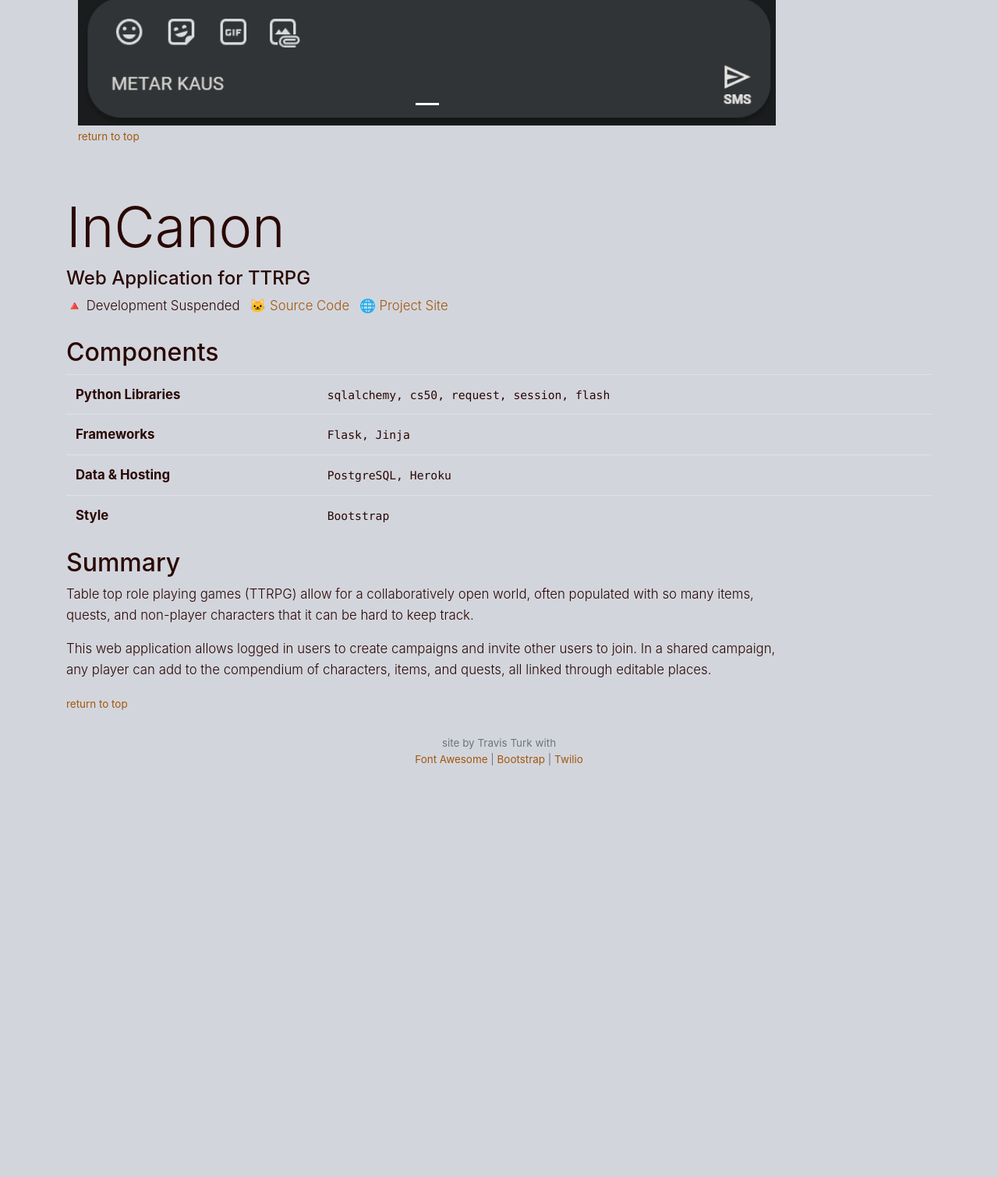
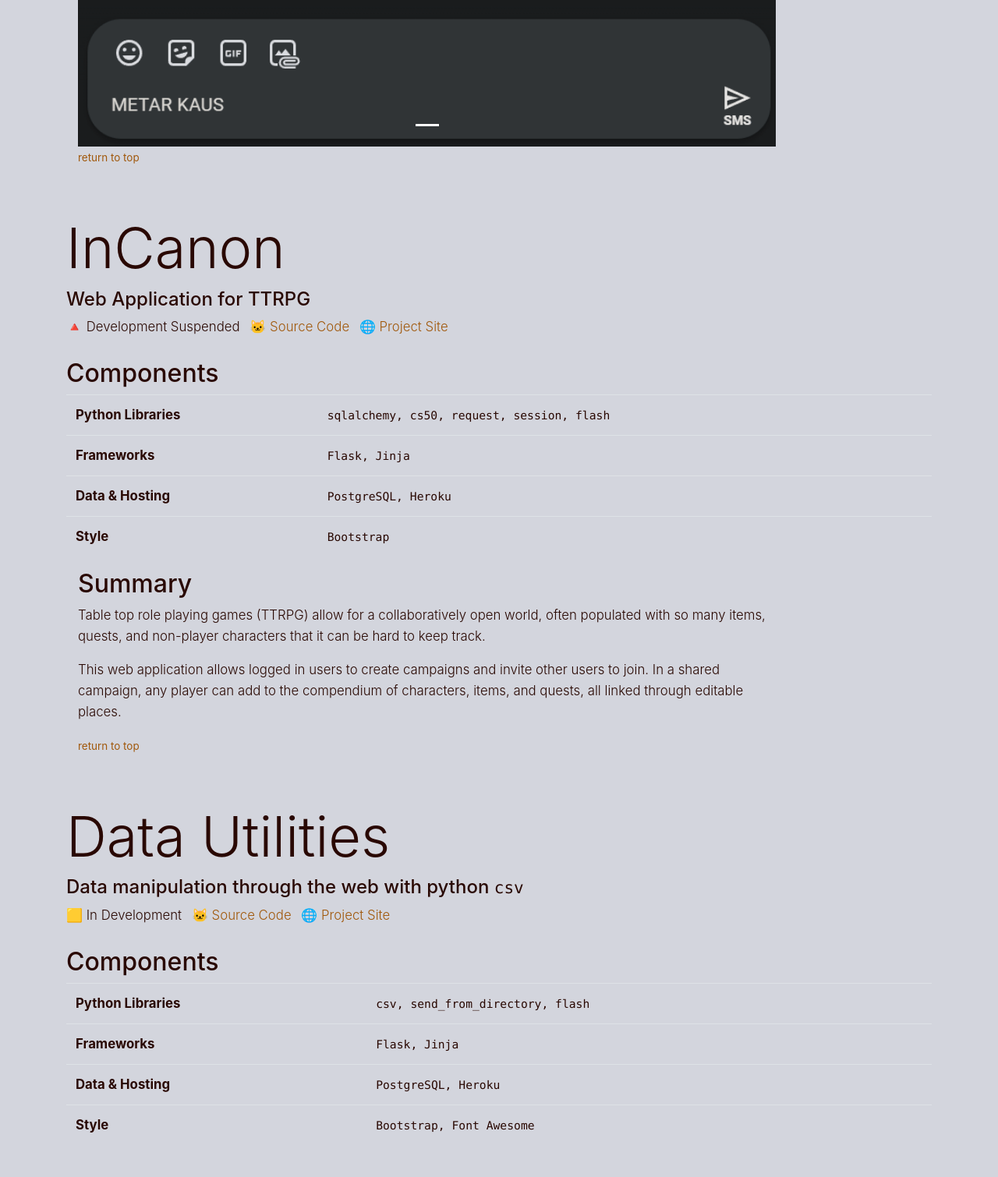
Before and after one commit to Turkosaurus/webpage, a Flask app: page /portfolio in a window 1280 px wide, after a click on "Portfolio". Shown: the part 2920-4430 px from the top of the page at 78% size. Before the commit the page ends 3902 px from the top, so only its background shows below. Run offline with Flask 2, Linux system fonts and the light colour scheme; parts of the project's set-up code (start-up, migrations or seed data) failed here and were passed over; some libraries are stand-ins or nearby versions.

Commit message:
data module and page

```diff
--- a/application.py
+++ b/application.py
@@ -15,6 +15,8 @@ from selenium import webdriver
 from selenium.webdriver.common.keys import Keys
 from selenium.webdriver.firefox.firefox_binary import FirefoxBinary
 import psycopg2
+from werkzeug.utils import secure_filename
+from data import allowed_file
 
 # import threading
 # import discord
@@ -41,7 +43,7 @@ client = Client(account_sid, auth_token)
 # App - Ensure templates are auto-reloaded
 app.config["TEMPLATES_AUTO_RELOAD"] = True
 app.config['SEND_FILE_MAX_AGE_DEFAULT'] = 0
-
+app.config['UPLOAD_FOLDER'] = os.getenv('PWD') + "/static/uploads"
 
 def  load_driver():
     # https://elements.heroku.com/buildpacks/pyronlaboratory/heroku-integrated-firefox-geckodriver
@@ -423,6 +425,74 @@ def metar_button():
     return redirect("/metar")
 
 
+@app.route("/data", methods=['GET', 'POST'])
+def data():
+    if request.method == 'GET':
+        return render_template("data.html")
+
+
+
+    else:
+        request.form
+
+        # https://flask.palletsprojects.com/en/2.0.x/patterns/fileuploads/
+
+        # check if the post request has the file part
+        if 'inputfile' not in request.files:
+            flash('No file part')
+            return redirect("/data")
+
+        file = request.files['inputfile']
+
+        # If the user does not select a file, the browser submits an empty file without a filename.
+        if file.filename == '':
+            flash('No selected file')
+            return redirect("/data")
+
+        if file and allowed_file(file.filename):
+            filename_user = secure_filename(file.filename) # User supplied filenames kept
+            # filename = 'tmp.csv'
+            print(f"filename:{filename_user}")
+            file.save(os.path.join(app.config['UPLOAD_FOLDER'], filename_user))
+
+            # Read loterias.csv into a SQL table
+            with open(f'static/uploads/{filename_user}', 'r') as csvfile:
+
+                print(f'Reading {filename_user}...')
+                csv_reader = csv.reader(csvfile)
+
+                next(csv_reader)
+                row_counter = 0
+
+                data = []
+                negatives = []
+
+                for row in csv_reader:
+                    data.append(row)
+
+                for row in data:
+                    print(row)
+                    for i in range(len(row)):
+                        try:
+                            if int(row[i]) < 0:
+                                print(f"found a negative value ({row[i]}) on row {row_counter}")
+                                row[i] = abs(int(row[i]))
+                                negatives.append(row_counter)
+
+                        except:
+                            print("EXCEPTION")
+
+                    row_counter += 1
+
+                print(data)
+
+            flash(f"File uploaded. {row_counter} rows assessed.")
+            if negatives:
+                flash(f"Negative values found and converted on lines {negatives + 1}")
+
+        return render_template("data.html", data=data)
+
+
 @app.route("/resume")
 def resume():
     return render_template("resume.html")
--- /dev/null
+++ b/data.py
@@ -0,0 +1,5 @@
+ALLOWED_EXTENSIONS = {'csv'}
+
+def allowed_file(filename):
+    return '.' in filename and \
+           filename.rsplit('.', 1)[1].lower() in ALLOWED_EXTENSIONS
--- /dev/null
+++ b/static/uploads/test365.csv
@@ -0,0 +1,4 @@
+sku,name,size,a_color,b_color,c_color,d_unused,qty
+2.70203E+11,El Corazon,S,red,TQ,,,25
+3.60405E+11,El Pulpo,L,yellow,green,purple,,-10
+4.10101E+11,La Rosa,M,black,black,black,,15
--- a/templates/layout.html
+++ b/templates/layout.html
@@ -46,7 +46,7 @@
                     <div class="dropdown-divider"></div>
                     <a class="dropdown-item" href="/portfolio#nailivic">Nailivic Studios ERP</a>
                     <a class="dropdown-item" href="/portfolio#metar">METAR Text Aviation Weather</a>
-                    <a class="dropdown-item" href="/portfolio#incanon">InCanon RPG Utility</a>
+                    <a class="dropdown-item" href="/portfolio#incanon">InCanon RPG Tool</a>
                     <!-- <a class="dropdown-item" href="/portfolio#cursedsand">Cursed Sand</a> -->
                 </div>
             </li>
@@ -56,6 +56,7 @@
                 </a>
                 <div class="dropdown-menu" aria-labelledby="navbarDropdown">
                     <a class="dropdown-item" href="/metar">METAR by SMS</a>
+                    <a class="dropdown-item" href="/data">Data Tools</a>
                     <!-- <a class="dropdown-item" disabled href="#"></a> -->
                 </div>
             </li>
--- a/templates/projects.html
+++ b/templates/projects.html
@@ -177,7 +177,7 @@
                 Text Message Aviation Meteorological Reports
             </h4>
             <li class="list-inline-item">
-                🟡 In Testing
+                🟨 In Testing
             </li>
             <li class="list-inline-item">
                 <a href=https://github.com/Turkosaurus/webpage>🐱 Source Code</a>
@@ -187,6 +187,8 @@
             </li>
         </div>
     </div>
+
+    <br>
 
     <!-- Components -->
     <div class="row justify-content-left">
@@ -346,7 +348,7 @@
     </div>
 
     <!-- Summary -->
-    <div class="row justify-content-left">
+    <div    lass="row justify-content-left">
         <div class="col-md-10 col-sm-12">
             <h2>
                 Summary
@@ -403,6 +405,124 @@
             </div> -->
             <small><a href="#top">return to top</a></small>
         </div>
+
+
+
+    <!--  -->
+    <!-- Data -->
+    <!--  -->
+
+    <!-- Title -->
+    <div class="row justify-content-left">
+        <div class="col">
+            <h1 class="display-3 project-section" id="template">
+                Data Utilities
+            </h1>
+            <h4>
+                Data manipulation through the web with python <code>csv</code>
+            </h4>
+
+            <li class="list-inline-item">
+                🟨 In Development
+            </li>
+            <li class="list-inline-item">
+                <a href="https://github.com/Turkosaurus/webpage/blob/main/data.py">🐱 Source Code</a>
+            </li>
+            <li class="list-inline-item">
+                <a href="https://www.turkosaur.us/data">🌐 Project Site</a>
+            </li>
+        </div>
+    </div>
+
+    <br>
+
+    <!-- Components -->
+    <div class="row justify-content-left">
+        <div class="col">
+            <h2>
+                Components
+            </h2>
+            <table class="table">
+                <tbody>
+                    <tr>
+                        <th scope="row">Python Libraries</th>
+                        <td><code>csv, send_from_directory, flash</code></td>
+                    </tr>
+                    <tr>
+                        <th scope="row">Frameworks</th>
+                        <td><code>Flask, Jinja</code></td>
+                    </tr>
+                    <tr>
+                        <th scope="row">Data & Hosting</th>
+                        <td><code>PostgreSQL, Heroku</code></td>
+                    </tr>
+                    <tr>
+                        <th scope="row">Style</th>
+                        <td><code>Bootstrap, Font Awesome</code></td>
+                    </tr>
+                </tbody>
+            </table>
+        </div>
+    </div>
+
+    <!-- Summary -->
+    <!-- <div class="row justify-content-left">
+        <div class="col-md-10 col-sm-12">
+            <h2>
+                Summary
+            </h2>
+            <p>
+                This exists because...
+            </p>
+            <p>
+                Features include...
+            </p>
+        </div>
+
+        <div class="col-md-10 col-sm-12">
+
+            <div id="carousel-template" class="carousel slide" data-ride="carousel">
+                <ol class="carousel-indicators">
+                    <li data-target="#carousel-template" data-slide-to="0" class="active"></li>
+                    <li data-target="#carousel-template" data-slide-to="1"></li>
+                    <li data-target="#carousel-template" data-slide-to="2"></li>
+                </ol>
+                <div class="carousel-inner">
+                    <div class="carousel-item active" data-interval="20000">
+                    <img src="#" class="d-block w-100" alt="">
+                    <div class="carousel-caption d-none d-md-block">
+                        <h5>template-heading</h5>
+                        <p>Template paragraph shows only on desktop.</p>
+                    </div>
+                    </div>
+                    <div class="carousel-item" data-interval="20000">
+                    <img src="3" class="d-block w-100" alt="">
+                    <div class="carousel-caption d-none d-md-block">
+                        <h5>template-heading</h5>
+                        <p>Template paragraph shows only on desktop.</p>
+                    </div>
+                    </div>
+                    <div class="carousel-item" data-interval="20000">
+                    <img src="#" class="d-block w-100" alt="">
+                    <div class="carousel-caption d-none d-md-block">
+                        <h5>template-heading</h5>
+                        <p>Template paragraph shows only on desktop.</p>
+                    </div>
+                    </div>
+                </div>
+                <a class="carousel-control-prev" href="#carousel-template" role="button" data-slide="prev">
+                    <span class="carousel-control-prev-icon" aria-hidden="true"></span>
+                    <span class="sr-only">Previous</span>
+                </a>
+                <a class="carousel-control-next" href="#carousel-template" role="button" data-slide="next">
+                    <span class="carousel-control-next-icon" aria-hidden="true"></span>
+                    <span class="sr-only">Next</span>
+                </a>
+            </div>
+            <small><a href="#top">return to top</a></small>
+        </div>
+    </div> -->
+
 
 
 
```
Also changed, not shown: templates/cluck.html (+6 -4 lines), templates/data.html (added, +69 -0 lines), readme.md.
